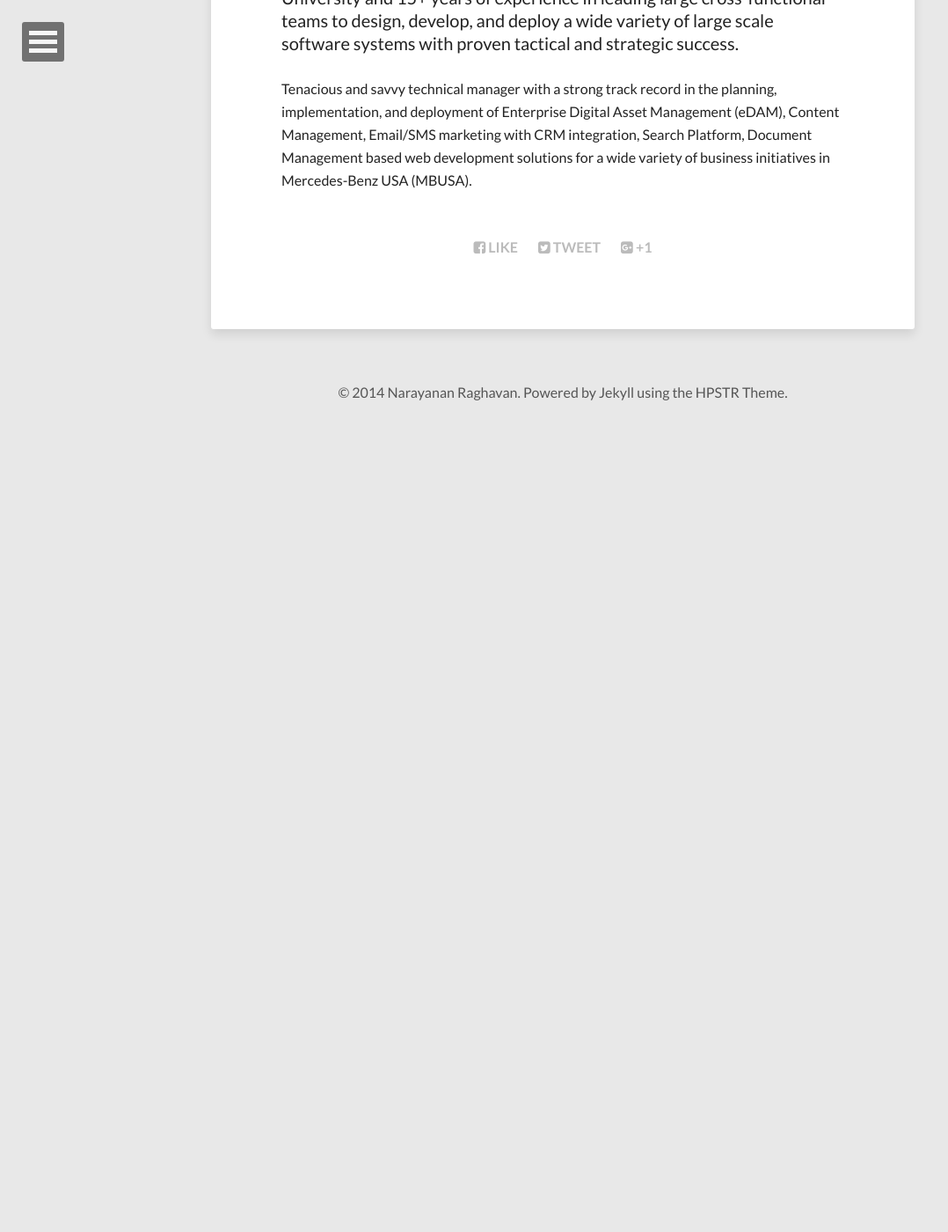
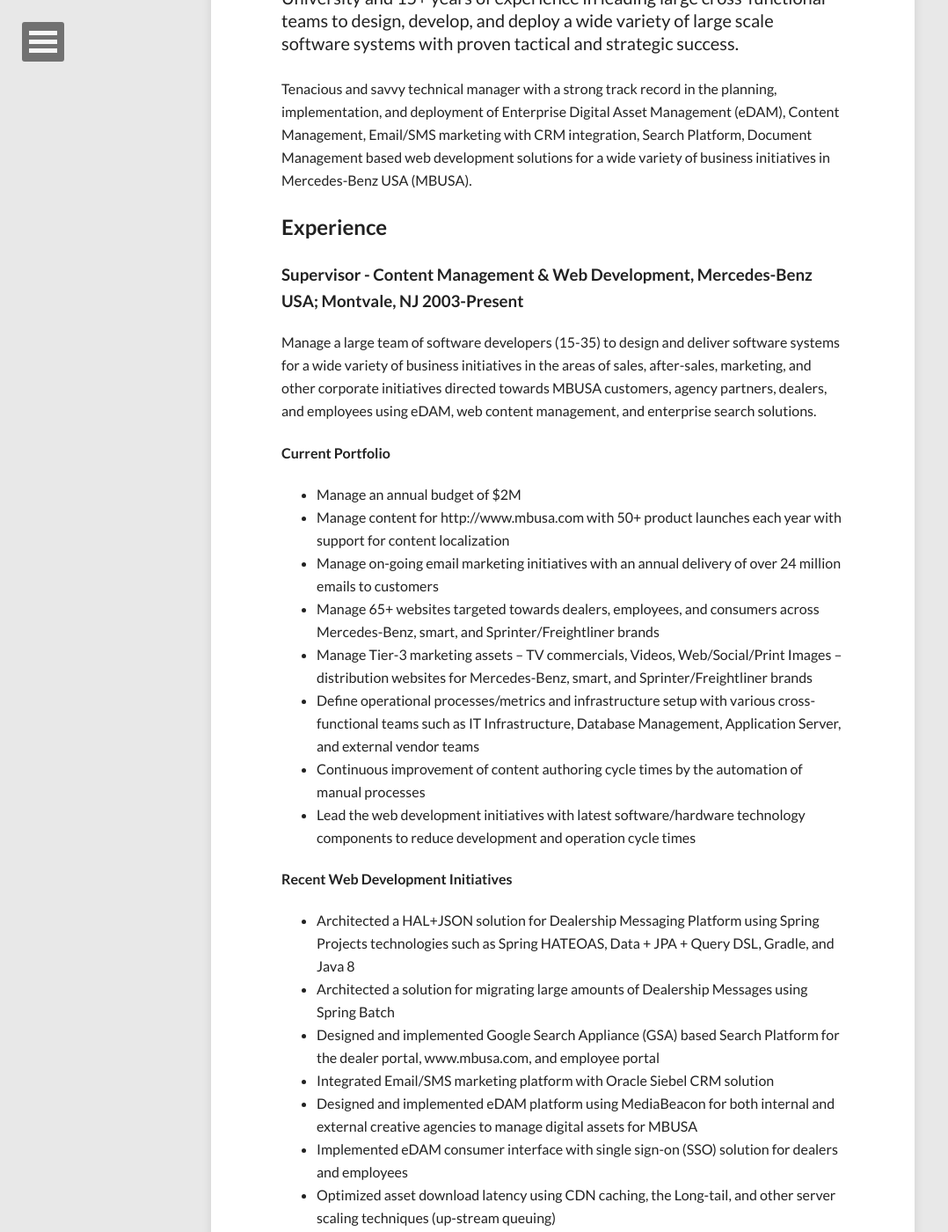
Before and after one commit to mreddy8182/naruraghavan.github.io, a Jekyll site: the page built from about.md, in a window 1280 px wide and 1400 px high, scrolled down 562 px. Shown: the whole window at 88% size, without its empty margins (0-1078 px from the left). Built offline with Jekyll 4.4.1, drawn with Linux system fonts in a browser that asks for light colours; nearby versions of some CDN libraries; before the commit the page ends 1049 px from its top, so only the background shows below that; some of the changed text lies outside the part shown.

Commit message:
about me adjsutments

```diff
--- a/about.md
+++ b/about.md
@@ -13,3 +13,42 @@ share: true
 IT Professional with an advanced degree from Carnegie Mellon University and 15+ years of experience in leading large cross-functional teams to design, develop, and deploy a wide variety of large scale software systems with proven tactical and strategic success.
 
 Tenacious and savvy technical manager with a strong track record in the planning, implementation, and deployment of Enterprise Digital Asset Management (eDAM), Content Management, Email/SMS marketing with CRM integration, Search Platform, Document Management based web development solutions for a wide variety of business initiatives in Mercedes-Benz USA (MBUSA).
+
+## Experience
+
+### Supervisor - Content Management & Web Development, Mercedes-Benz USA; Montvale, NJ    2003-Present
+
+Manage a large team of software developers (15-35) to design and deliver software systems for a wide variety of business initiatives in the areas of sales, after-sales, marketing, and other corporate initiatives directed towards MBUSA customers, agency partners, dealers, and employees using eDAM, web content management, and enterprise search solutions.
+
+#### Current Portfolio
+* Manage an annual budget of $2M
+* Manage content for http://www.mbusa.com with 50+ product launches each year with support for content localization
+* Manage on-going email marketing initiatives with an annual delivery of over 24 million emails to customers
+* Manage 65+ websites targeted towards dealers, employees, and consumers across Mercedes-Benz, smart, and Sprinter/Freightliner brands
+* Manage Tier-3 marketing assets – TV commercials, Videos, Web/Social/Print Images – distribution websites for Mercedes-Benz, smart, and Sprinter/Freightliner brands
+* Define operational processes/metrics and infrastructure setup with various cross-functional teams such as IT Infrastructure, Database Management, Application Server, and external vendor teams
+* Continuous improvement of content authoring cycle times by the automation of manual processes
+* Lead the web development initiatives with latest software/hardware technology components to reduce development and operation cycle times
+
+#### Recent Web Development Initiatives
+
+* Architected a HAL+JSON solution for Dealership Messaging Platform using Spring Projects technologies such as Spring HATEOAS, Data + JPA + Query DSL, Gradle, and Java 8
+* Architected a solution for migrating large amounts of Dealership Messages using Spring Batch
+* Designed and implemented Google Search Appliance (GSA) based Search Platform for the dealer portal, www.mbusa.com, and employee portal
+* Integrated Email/SMS marketing platform with Oracle Siebel CRM solution
+* Designed and implemented eDAM platform using MediaBeacon for both internal and external creative agencies to manage digital assets for MBUSA
+* Implemented eDAM consumer interface with single sign-on (SSO) solution for dealers and employees
+* Optimized asset download latency using CDN caching, the Long-tail, and other server scaling techniques (up-stream queuing)
+* Built a digital asset marketing hub on top of the eDAM platform for the smart car brand for dealers to order print assets (order fulfillment carried out by an external vendor)
+* Integrated the Web Content Management Platform with eDAM
+* Designed and implemented 365 consumer-facing MBUSA dealer websites
+
+### Principal Consultant, Capgemini North America; New York, NY 1996-2003
+Designed and developed a B2B application for MBUSA to manage vehicle inventory, warranty claims, and parts management using Object-Oriented language called Smalltalk. Designed and developed a wide variety of Java based framework components as a part of Daimler & Chrysler post merger integration project. Architected a website generation Tool called JAM. Introduced Java, IBM WebSphere Application Server, IBM Portal Server, and OpenText/Vignette technologies to MBUSA.
+
+## Education
+
+### Carnegie Mellon University, Pittsburgh, PA — Master of Science in IT Management, 2013
+Graduated with highest distinction (A+). Authored several papers in the fields of digital asset management, cloud computing, software engineering management, securing multimedia assets, public cloud for corporate web applications, and IT service management as a platform business.
+
+### Bharathidasan University, Trichy, India — Bachelor of Science in Computer Science, 1993
```
Also changed, not shown: 4 other files.
